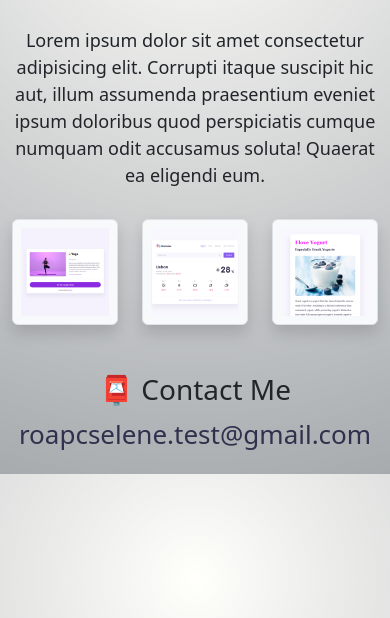
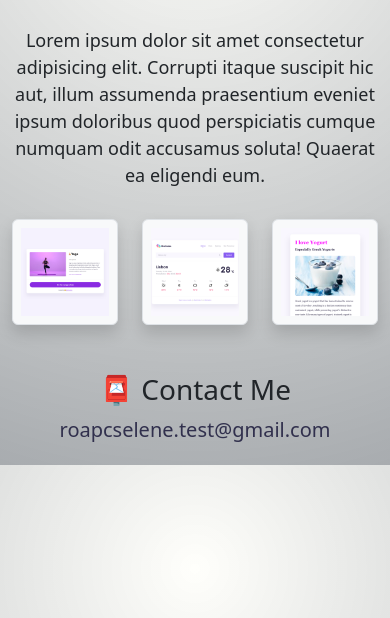
Before and after one commit to punkername007/portfolio, a plain HTML site: page about.html in a window 390 px wide. Shown: the part 226-844 px from the top of the page. Drawn offline with nearby package versions, Linux system fonts and the light colour scheme.

Commit message:
Fixed email size on small devices

```diff
--- a/src/styles.css
+++ b/src/styles.css
@@ -106,4 +106,7 @@ p {
   .app-header {
     margin-top: 15px;
   }
+  .contact-email {
+    font-size: 20px;
+  }
 }
```
